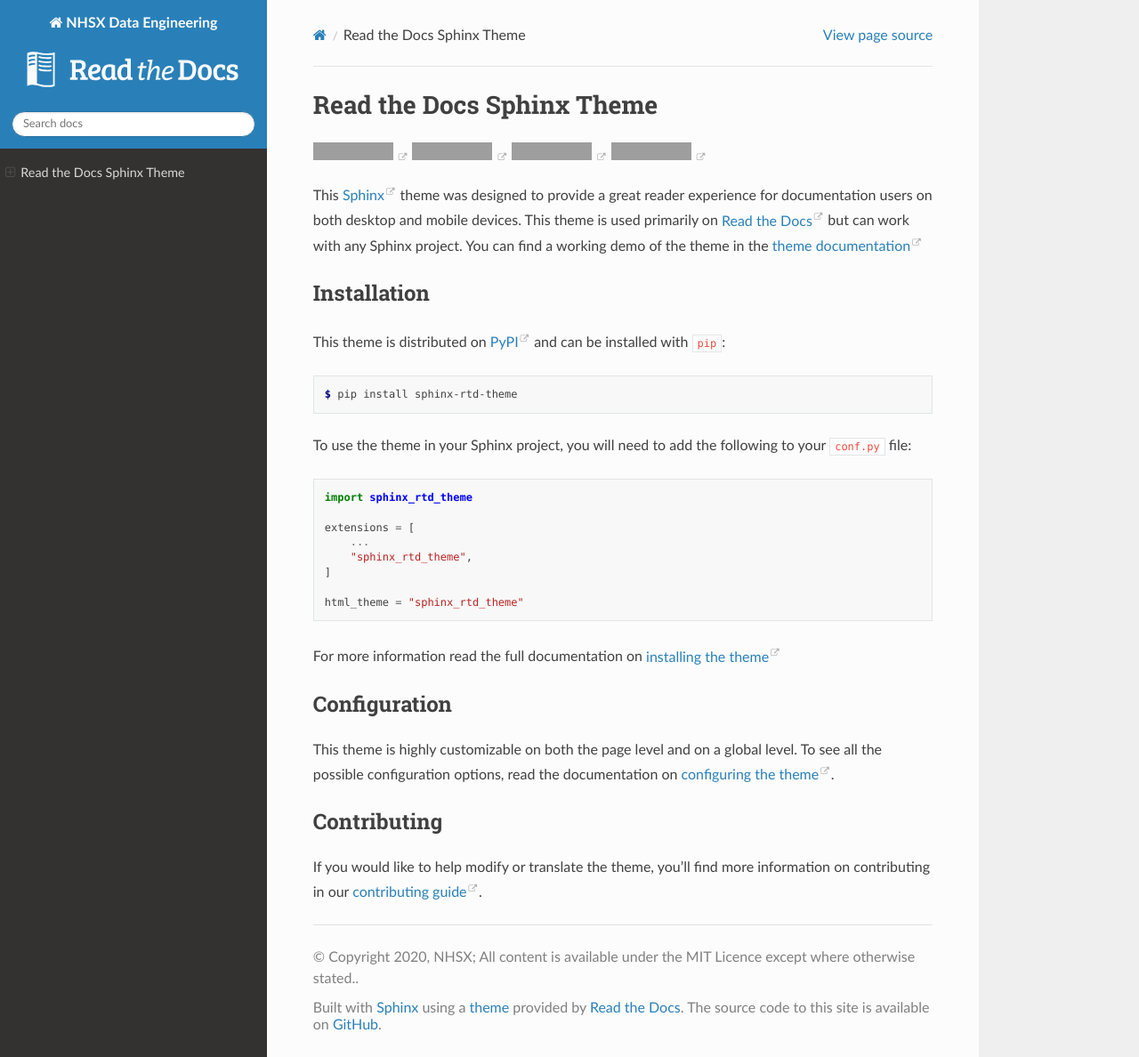
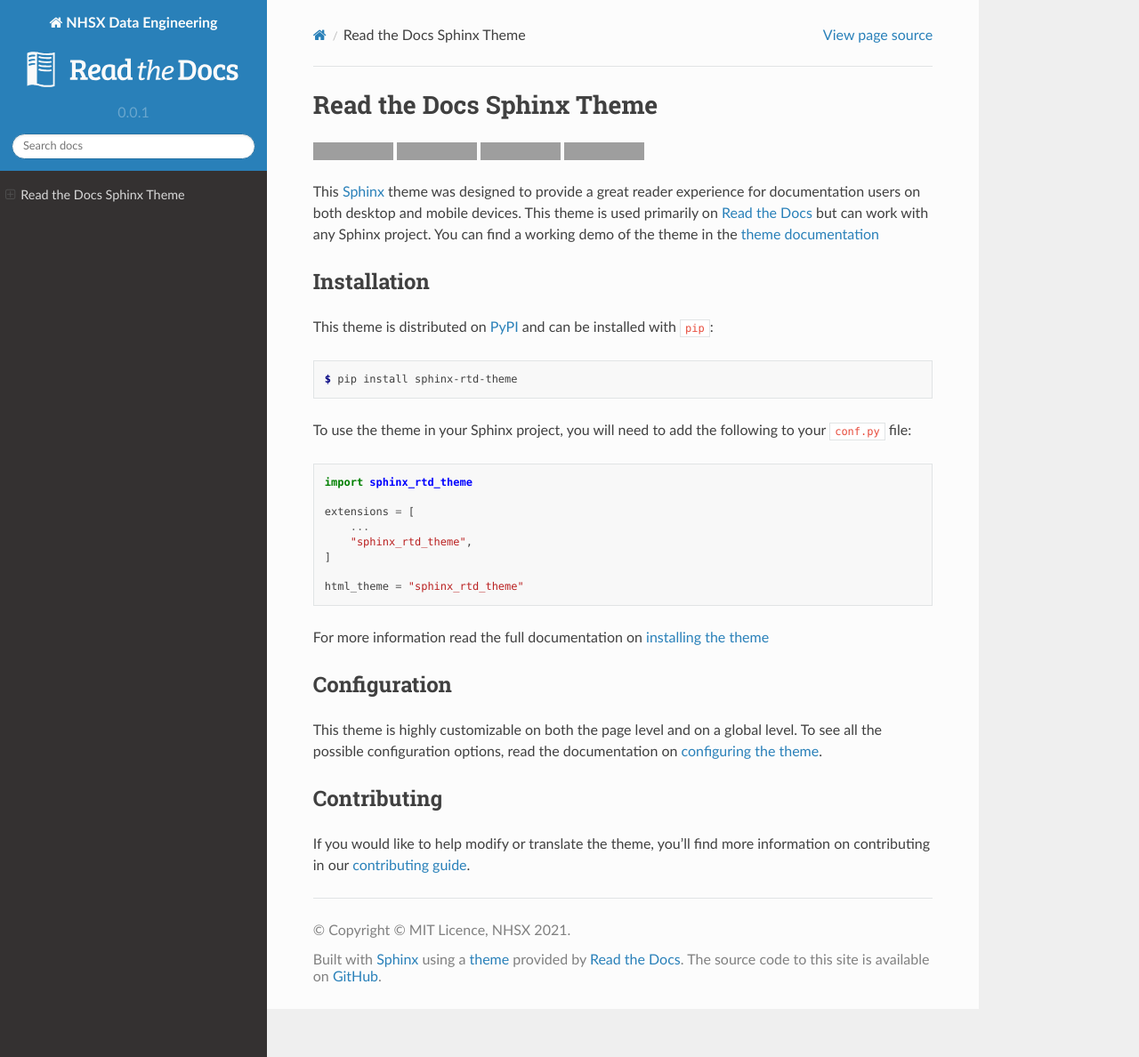
Before and after one commit to nhsx/au-data-engineering, a Sphinx documentation site: the page built from docs/source/index.rst, in a window 1280 px wide and 1188 px high. Shown: the whole window at 89% size. Built offline with Sphinx 7.4.7 and the Read the Docs theme 2.0.0, drawn with Linux system fonts in a browser that asks for light colours; pages that are not in the unit, such as notebooks, are missing from menus; grey boxes are pictures that could not be loaded.

Commit message:
Update conf.py

```diff
--- a/docs/source/conf.py
+++ b/docs/source/conf.py
@@ -17,9 +17,12 @@
 
 # -- Project information -----------------------------------------------------
 
-project = "NHSX Data Engineering"
-copyright = "2020, NHSX; All content is available under the MIT Licence except where otherwise stated."
-author = "NHSX"
+project = u'NHSX Data Engineering'
+version = '0.0.1'
+release = '0.0.1'
+copyright = '© MIT Licence, NHSX 2021'
+author = 'Craig R Shenton, Mattia Ficarelli'
+language = 'en'
 
 
 # -- General configuration ---------------------------------------------------
@@ -31,6 +34,9 @@
     "sphinx.ext.todo",
     "sphinx_reredirects",
     "bokeh.sphinxext.bokeh_plot",
+    'sphinx.ext.autodoc',
+    'sphinx.ext.mathjax',
+    'sphinx.ext.viewcode',
 ]
 
 # Add any paths that contain templates here, relative to this directory.
@@ -40,7 +46,6 @@
 # directories to ignore when looking for source files.
 # This pattern also affects html_static_path and html_extra_path.
 exclude_patterns = []
-
 
 # -- Options for HTML output -------------------------------------------------
 
@@ -59,15 +64,12 @@
 html_logo = "_static/logo-wordmark-light.svg"
 
 html_theme_options = {
-    "style_external_links": True,
+    "style_external_links": False,
     "style_nav_header_background": "#2980B9",
     "navigation_depth": -1,
     'logo_only': False,
-    'vcs_pageview_mode': 'Edit',
 }
 
 html_css_files = [
     "css/theme_overrides.css",  # override wide tables in RTD theme
 ]
-
-redirects = {"faq": "resources.html"}
```
